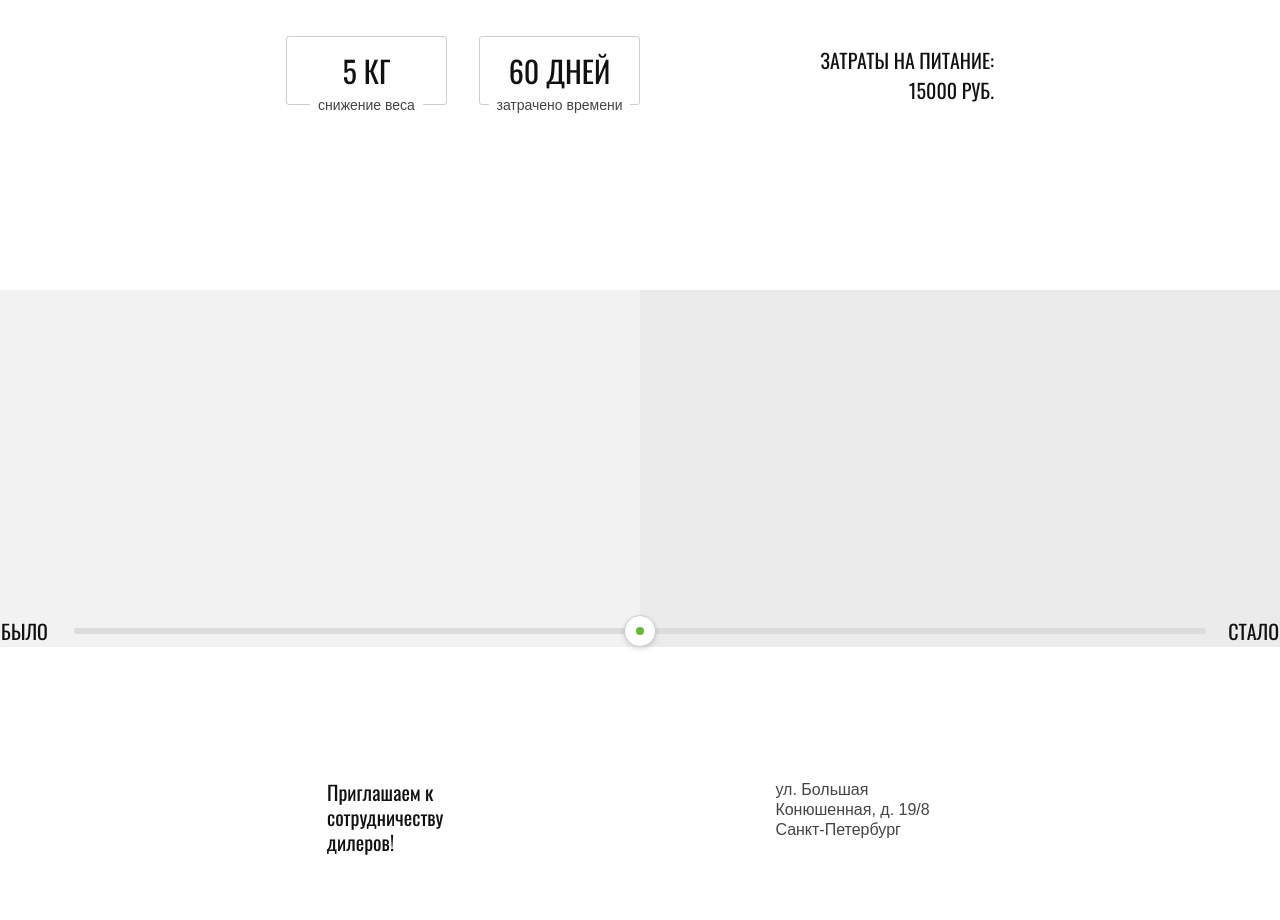
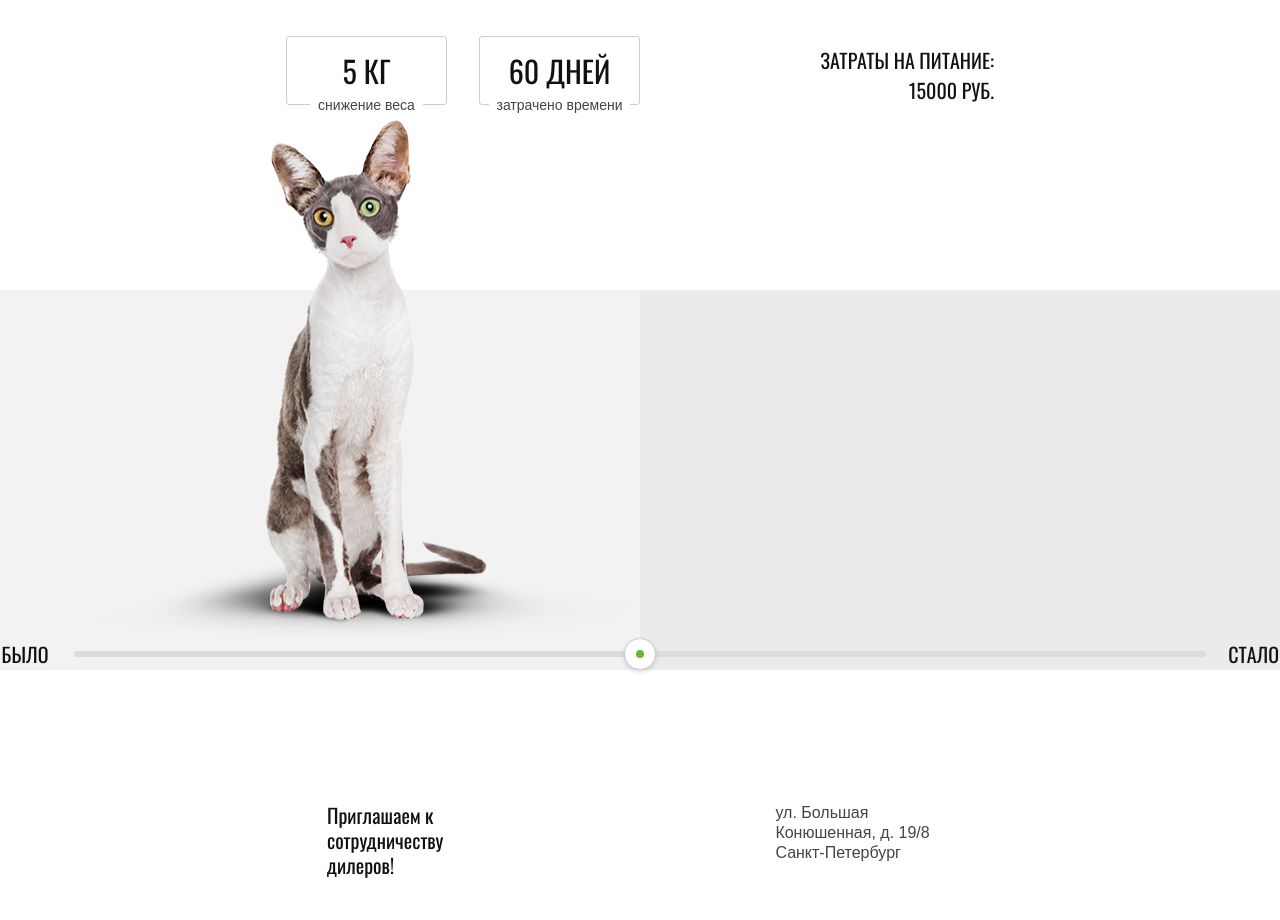
Before and after one commit to ivanovalizz/888913-cat-energy-18, a website: page source/index.html in a window 1280 px wide. Shown: the part 2280-3200 px from the top of the page. Drawn offline with nearby package versions, Linux system fonts and the light colour scheme; files that its build step writes are made by us from their sources.

Commit message:
Fix review comments

```diff
--- a/source/index.html
+++ b/source/index.html
@@ -107,14 +107,14 @@
         <!--<img src="" alt="">
         <img src="" alt="">-->
         <div class="slider">
-          <div style="width: 500px; height: 500px; background: transparent;"></div>
+          <img src="../img/after-desktop@1x.png" width="690" height="519">
           <div class="slider__controls">
-            <div class="slider__state slider__state_before">Было</div>
+            <button class="slider__state slider__state_before">Было</button>
             <div class="slider__range">
               <div class="slider__line"></div>
               <div class="slider__toggle"></div>
             </div>
-            <div class="slider__state slider__state_after">Стало</div>
+            <button class="slider__state slider__state_after">Стало</button>
           </div>
         </div>
       </div>
--- a/source/less/blocks/slider.less
+++ b/source/less/blocks/slider.less
@@ -8,7 +8,7 @@
 
   @media @desktop {
     /*width: 650px;*/
-    background-position: 0 189px;
+    background-position: 0 144px;
   }
 }
 
@@ -30,8 +30,9 @@
 .slider__state {
   .content-tagline();
   display: inline-block;
-  padding-bottom: 5px;
+  padding: 0 0 5px;
   min-width: 50px;
+  background: none;
   border: 1px solid transparent;
 
   @media @tablet {
```
